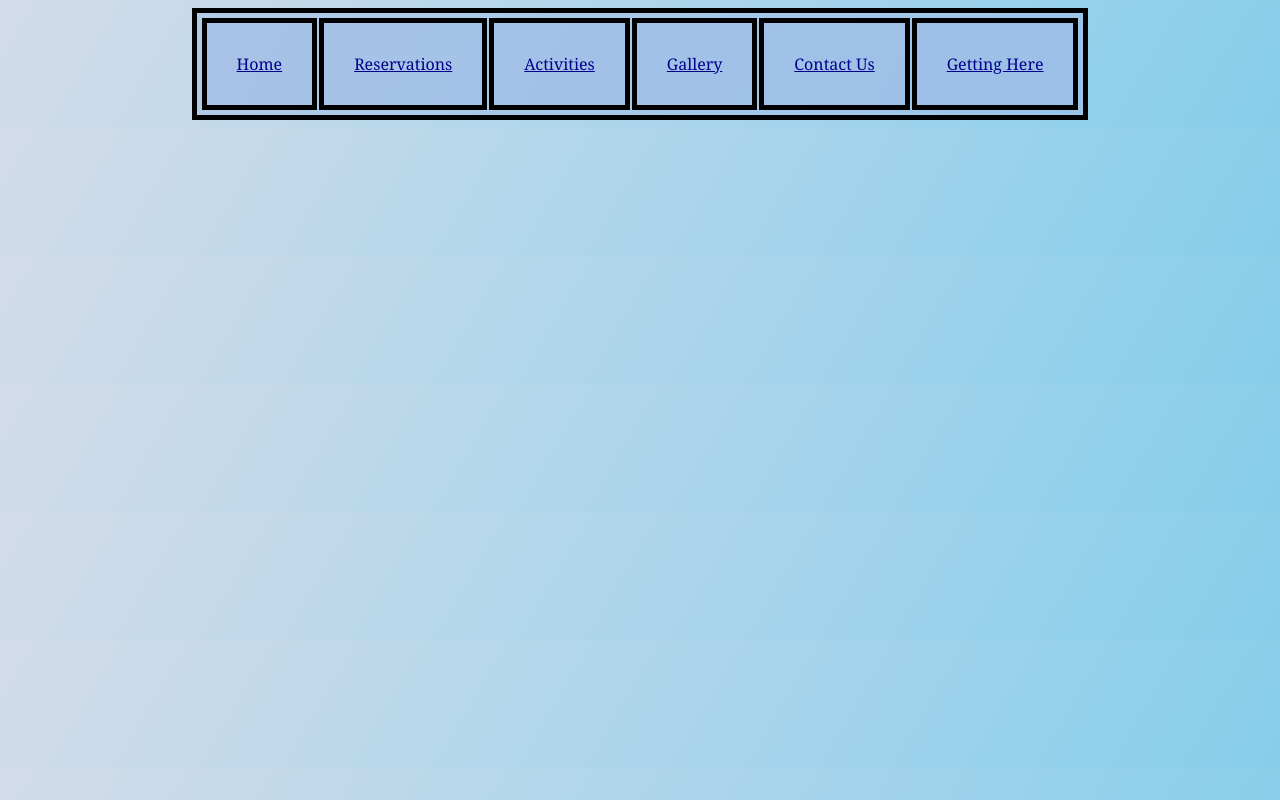
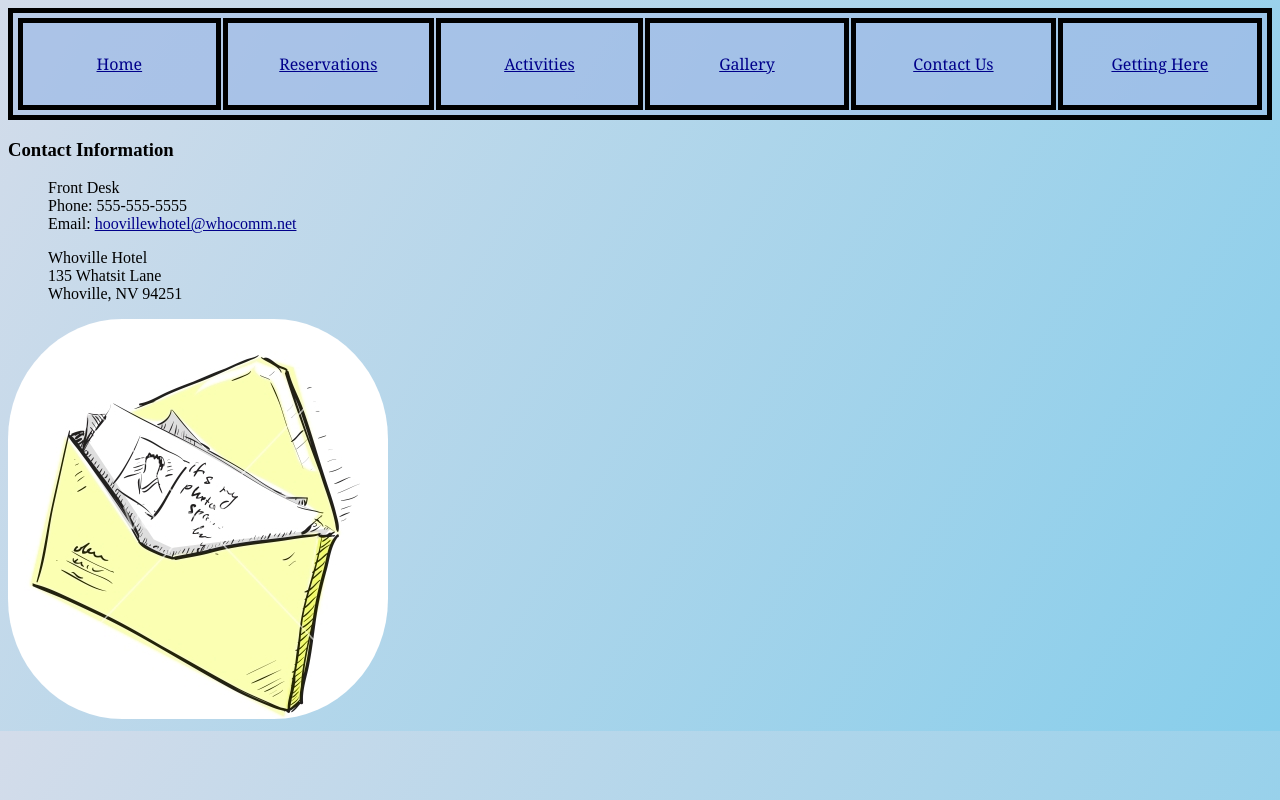
Before and after one commit to denalisk/resort, a plain HTML site: page contact.html in a window 1280 px wide. Drawn offline with Linux system fonts and the light colour scheme.

Commit message:
Added a photo of letter

```diff
--- a/contact.html
+++ b/contact.html
@@ -4,7 +4,7 @@
     <link href="css/styles.css" rel="stylesheet" type="text/css">
     <title>Contact Information</title>
   </head>
-  <body>
+  <body style="text-align: left;">
     <table>
       <tr>
         <td><a href="index.html">Home</a></td>
@@ -15,5 +15,21 @@
         <td><a href="travel.html">Getting Here</a></td>
       </tr>
     </table>
+    <div>
+      <h3>Contact Information</h3>
+      <ul class="contact_info">
+        <li>Front Desk</li>
+        <li>Phone: 555-555-5555</li>
+        <li>Email: <a href=#>hoovillewhotel@whocomm.net</a></li>
+      </ul>
+      <ul class="contact_info">
+        <li>Whoville Hotel</li>
+        <li>135 Whatsit Lane</li>
+        <li>Whoville, NV 94251</li>
+      </ul>
+    </div>
+    <div class="letter">
+      <img src="img/letter.jpg" style="border-radius: 30%">
+    </div>
   </body>
 </html>
--- a/css/styles.css
+++ b/css/styles.css
@@ -15,6 +15,11 @@ table, th, td {
 
 td {
   padding: 30px;
+  width: 150px;
+}
+
+.contact_info {
+  list-style: none;
 }
 
 a:hover {
```
Also changed, not shown: img/letter.jpg (added).
